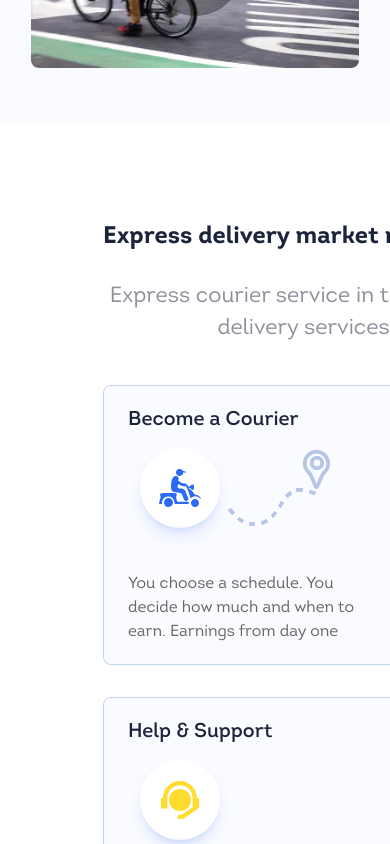
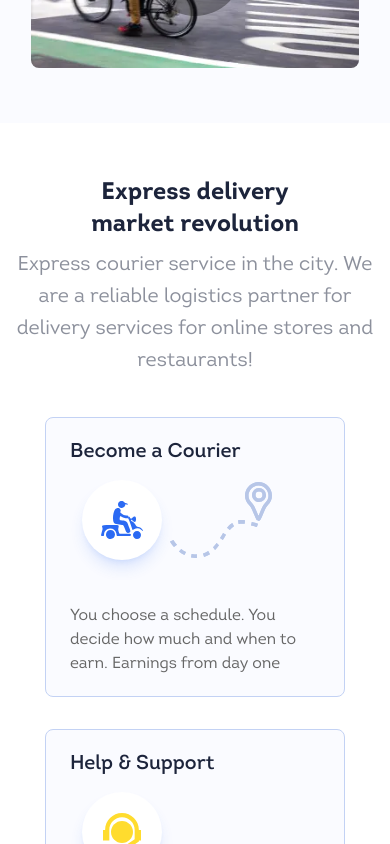
Before and after one commit to Quetan/pyrobyte-whoosh, a React (Vite) app: page / in a window 390 px wide. Shown: the part 1220-2064 px from the top of the page. Built offline with nearby package versions, Linux system fonts and the light colour scheme.

Commit message:
Update mobile revolution section

```diff
--- a/src/shared/ui/section-subtitle.tsx
+++ b/src/shared/ui/section-subtitle.tsx
@@ -11,7 +11,7 @@ const SectionSubtitle: React.FC<SectionSubtitleProps> = ({
 	return (
 		<p
 			className={cn(
-				"text-[22px] leading-[32px] opacity-50 w-[754px] mx-auto mb-10 text-center",
+				"text-[20px] lg:text-[22px] leading-[32px] opacity-50 w-full lg:w-[754px] mx-auto mb-10 text-center",
 				className
 			)}
 			{...props}
--- a/src/shared/ui/section-title.tsx
+++ b/src/shared/ui/section-title.tsx
@@ -10,7 +10,10 @@ const SectionTitle: React.FC<SectionTitleProps> = ({
 }) => {
 	return (
 		<h1
-			className={cn("h1 mb-7 w-max mx-auto relativen text-center", className)}
+			className={cn(
+				"h1 text-balance mb-2 lg:mb-7 w-full lg:w-max mx-auto relativen text-center",
+				className
+			)}
 			{...props}
 		>
 			{children}
--- a/src/widgets/revolution/ui/revolution.tsx
+++ b/src/widgets/revolution/ui/revolution.tsx
@@ -8,7 +8,7 @@ import { SectionTitle } from "@/shared/ui/section-title";
 
 const Revolution: React.FC = () => {
 	return (
-		<Section className="pt-[98px] pb-20 px-base flex flex-col justify-center text-center">
+		<Section className="pt-[54px]  pb-12 lg:pt-[98px] lg:pb-20 px-4 lg:px-base flex flex-col justify-center text-center">
 			<SectionTitle>Express delivery market revolution</SectionTitle>
 			<SectionSubtitle>
 				Express courier service in the city. We are a reliable logistics partner
```
